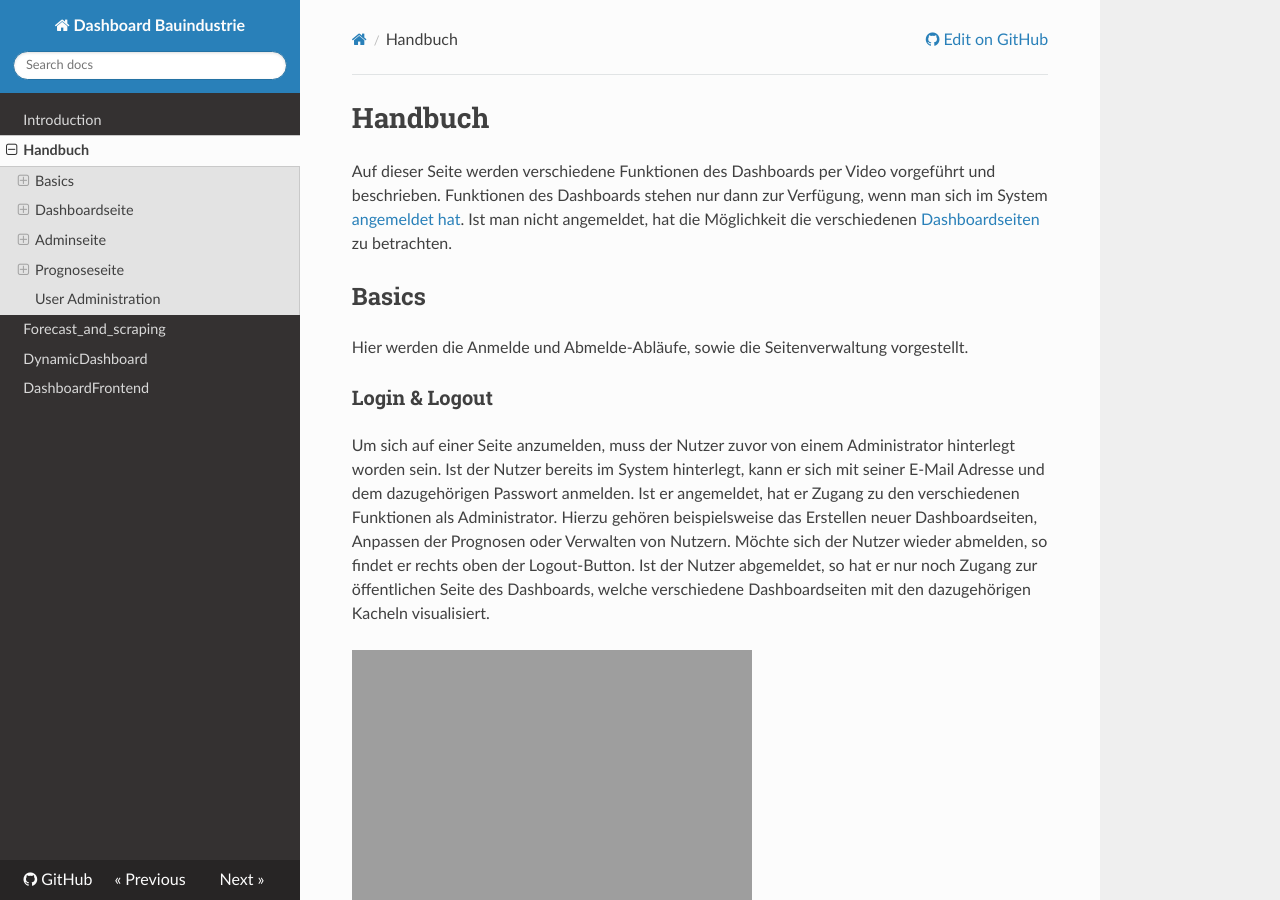
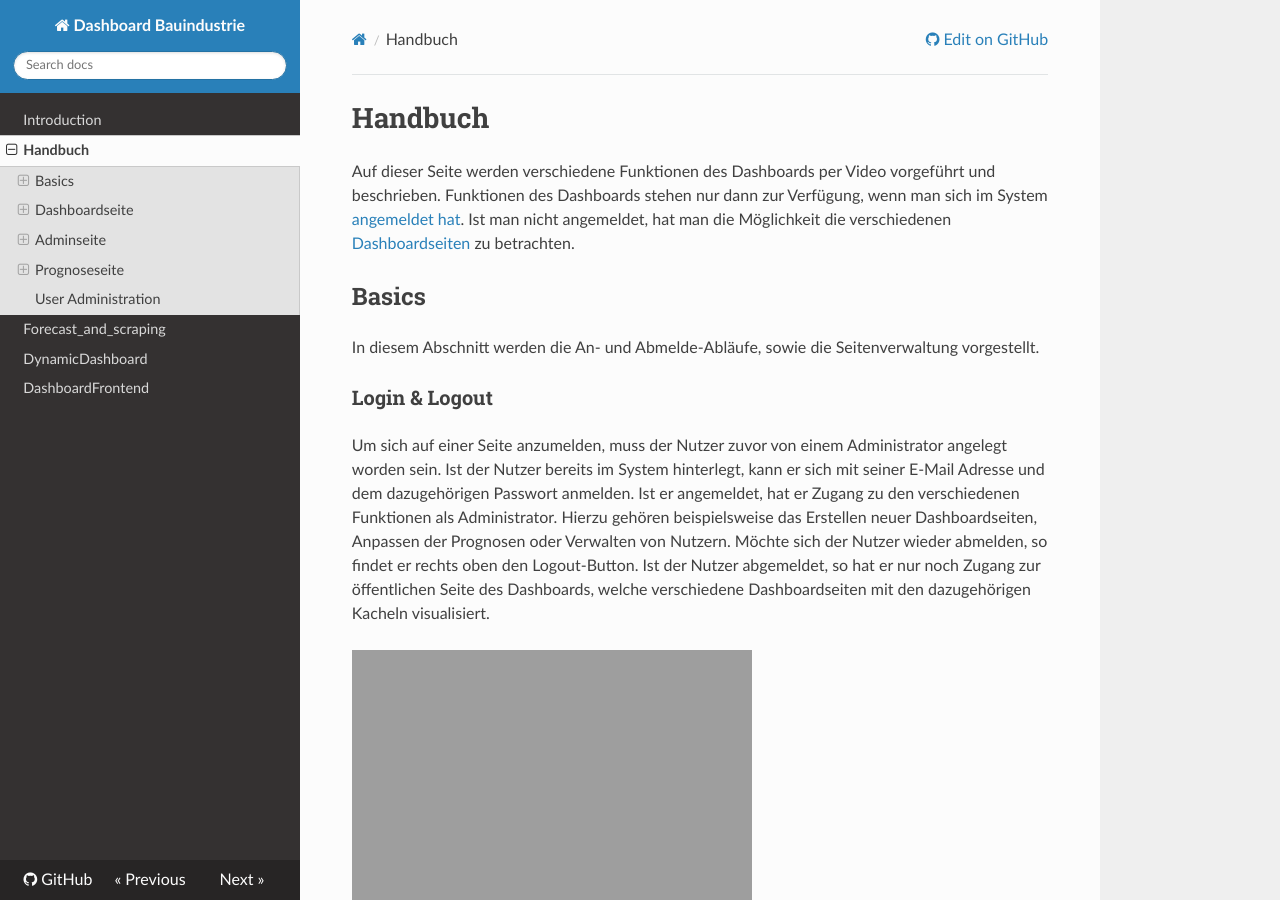
Before and after one commit to just1130/dashboardDoc, an MkDocs documentation site: the page built from docs/handbuch.md, in a window 1280 px wide and 900 px high. Built offline with MkDocs 1.6.1, drawn with Linux system fonts in a browser that asks for light colours; nearby versions of some CDN libraries.

Commit message:
grammer handbuch

```diff
--- a/docs/handbuch.md
+++ b/docs/handbuch.md
@@ -1,13 +1,13 @@
 # Handbuch
-Auf dieser Seite werden verschiedene Funktionen des Dashboards per Video vorgeführt und beschrieben. Funktionen des Dashboards stehen nur dann zur Verfügung, wenn man sich im System [angemeldet hat](TODO). Ist man nicht angemeldet, hat die Möglichkeit die verschiedenen [Dashboardseiten](TODO) zu betrachten.
+Auf dieser Seite werden verschiedene Funktionen des Dashboards per Video vorgeführt und beschrieben. Funktionen des Dashboards stehen nur dann zur Verfügung, wenn man sich im System [angemeldet hat](TODO). Ist man nicht angemeldet, hat man die Möglichkeit die verschiedenen [Dashboardseiten](TODO) zu betrachten.
 
 
 ## Basics
-Hier werden die Anmelde und Abmelde-Abläufe, sowie die Seitenverwaltung vorgestellt.
+In diesem Abschnitt werden die An- und Abmelde-Abläufe, sowie die Seitenverwaltung vorgestellt.
 
 ### Login & Logout
-Um sich auf einer Seite anzumelden, muss der Nutzer zuvor von einem Administrator hinterlegt worden sein. Ist der Nutzer bereits im System hinterlegt, kann er sich mit seiner E-Mail Adresse und dem dazugehörigen Passwort anmelden. Ist er angemeldet, hat er Zugang zu den verschiedenen Funktionen als Administrator. Hierzu gehören beispielsweise das Erstellen neuer Dashboardseiten, Anpassen der Prognosen oder Verwalten von Nutzern.
-Möchte sich der Nutzer wieder abmelden, so findet er rechts oben der Logout-Button. Ist der Nutzer abgemeldet, so hat er nur noch Zugang zur öffentlichen Seite des Dashboards, welche verschiedene Dashboardseiten mit den dazugehörigen Kacheln visualisiert.
+Um sich auf einer Seite anzumelden, muss der Nutzer zuvor von einem Administrator angelegt worden sein. Ist der Nutzer bereits im System hinterlegt, kann er sich mit seiner E-Mail Adresse und dem dazugehörigen Passwort anmelden. Ist er angemeldet, hat er Zugang zu den verschiedenen Funktionen als Administrator. Hierzu gehören beispielsweise das Erstellen neuer Dashboardseiten, Anpassen der Prognosen oder Verwalten von Nutzern.
+Möchte sich der Nutzer wieder abmelden, so findet er rechts oben den Logout-Button. Ist der Nutzer abgemeldet, so hat er nur noch Zugang zur öffentlichen Seite des Dashboards, welche verschiedene Dashboardseiten mit den dazugehörigen Kacheln visualisiert.
 
 ![Login Logout](./Data/Login & Logout.gif)
 
```
